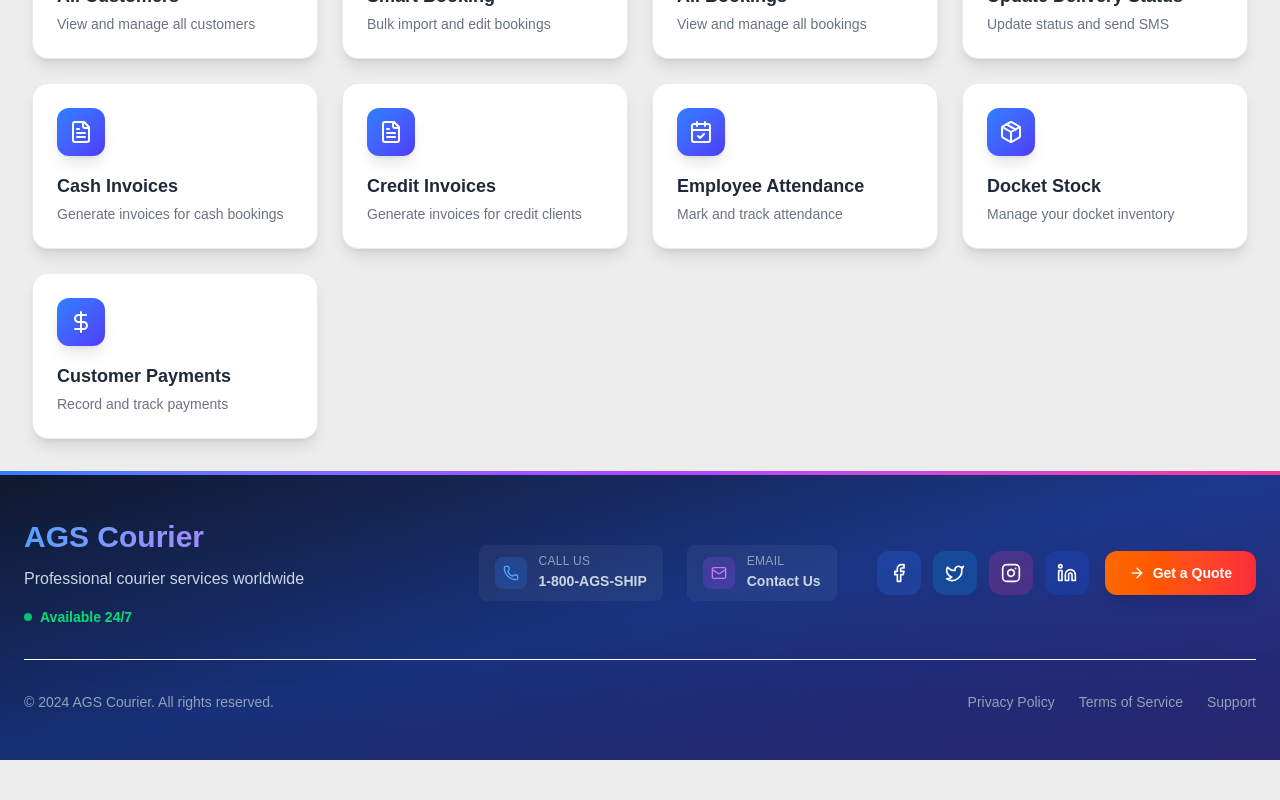
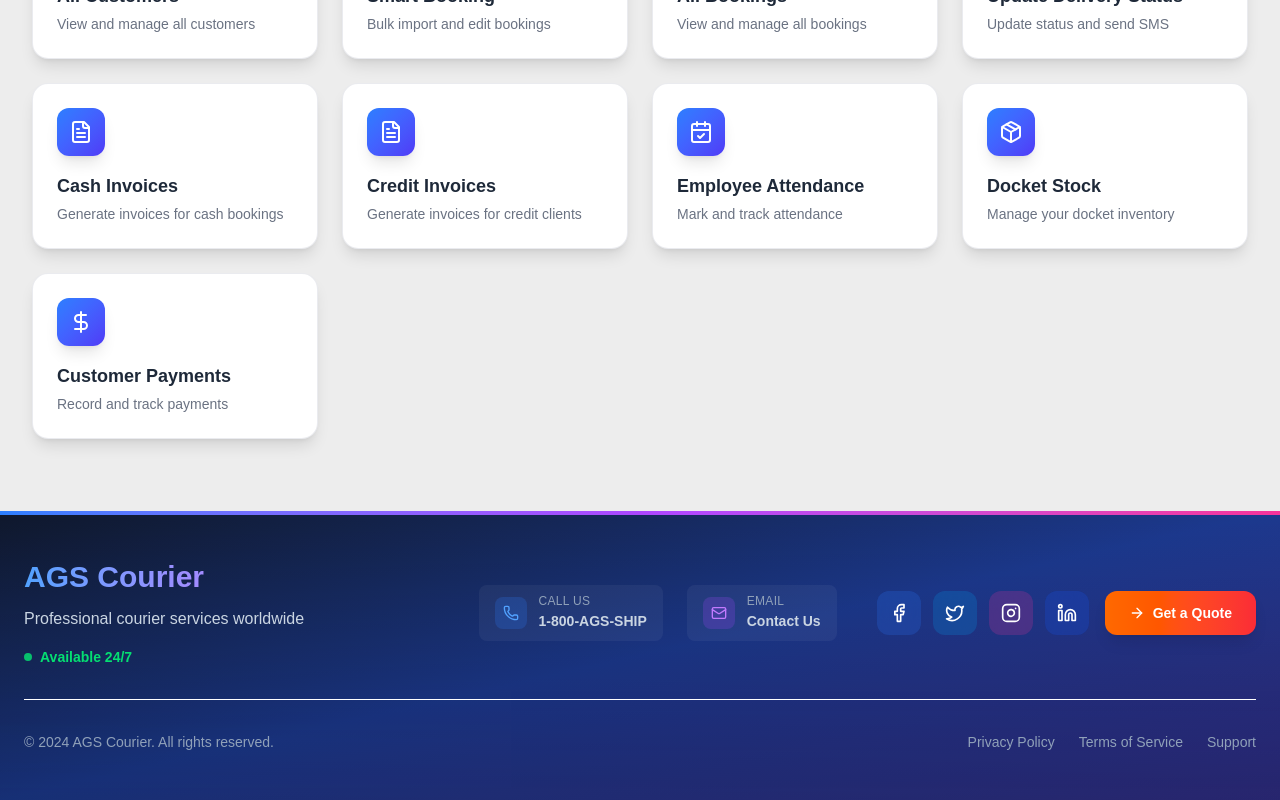
Before and after one commit to superAman07/courier-billing-app, a Next.js app: page / in a window 1280 px wide. Shown: the part 255-1055 px from the top of the page. Before the commit the page ends 1015 px from the top, so only its background shows below. Built offline with nearby package versions, Linux system fonts and the light colour scheme.

Commit message:
added margin top 10

```diff
--- a/components/Footer.tsx
+++ b/components/Footer.tsx
@@ -24,7 +24,7 @@ const ThemedButton = ({ children, Icon, onClick, className = '', ...props }:any)
 
 const Footer = () => {
   return (
-    <footer className="bg-gradient-to-br from-slate-900 via-blue-900 to-indigo-900 text-white relative overflow-hidden">
+    <footer className="bg-gradient-to-br from-slate-900 via-blue-900 to-indigo-900 text-white relative overflow-hidden mt-10">
       <div className="absolute inset-0 bg-gradient-to-t from-black/20 to-transparent"></div>
       <div className="absolute top-0 left-0 w-full h-1 bg-gradient-to-r from-blue-500 via-purple-500 to-pink-500"></div>
 
```
